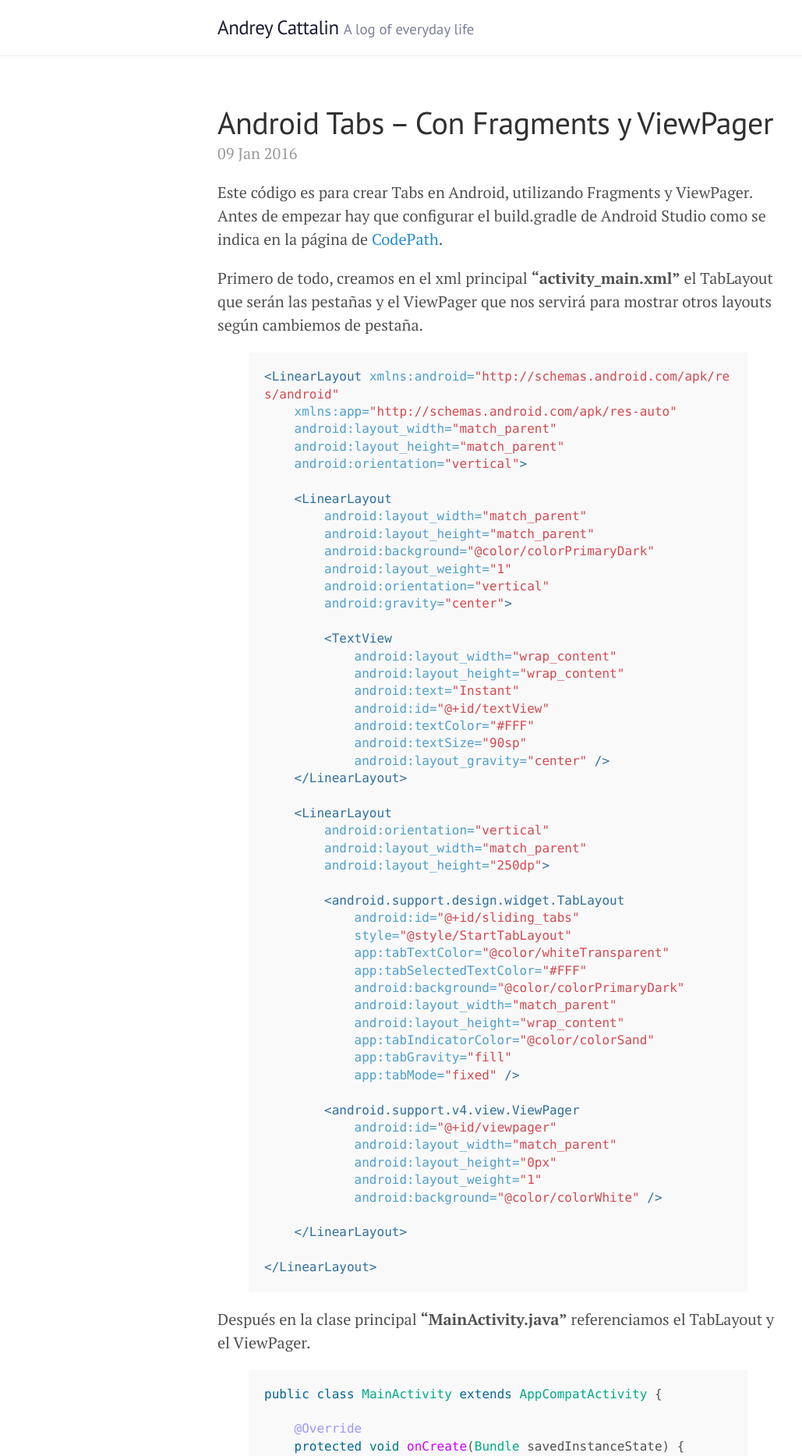
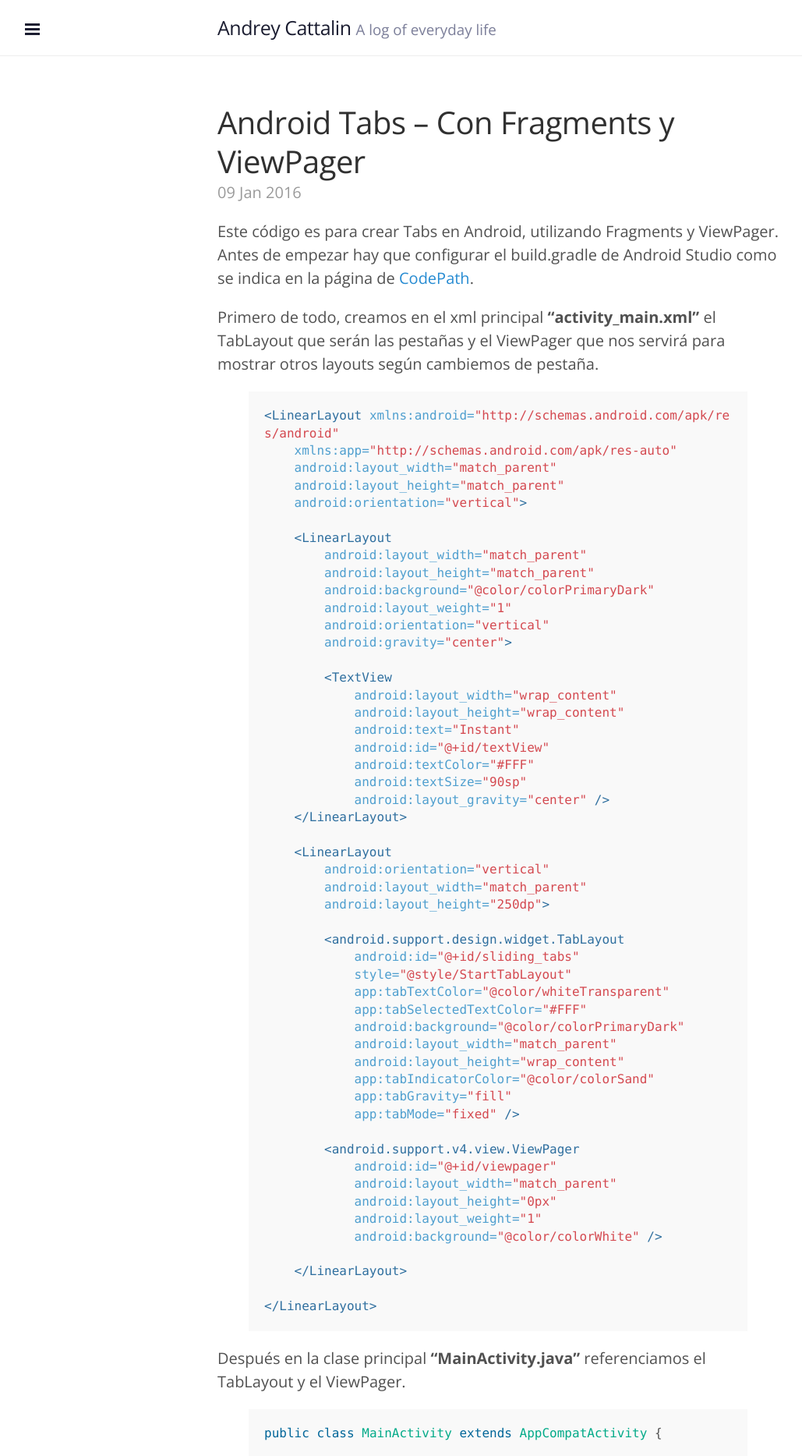
Before and after one commit to andreycattalin/andreycattalin.github.io, a Jekyll site: the page built from index.html, in a window 1280 px wide. Shown: the top 1867 px of the page at 78% size, without its empty margins (1-1030 px from the left). Built offline with Jekyll 4.4.1, drawn with Linux system fonts in a browser that asks for light colours; the list of posts is cut into pages by our own code.

Commit message:
Update lanyon.css

```diff
--- a/public/css/lanyon.css
+++ b/public/css/lanyon.css
@@ -17,6 +17,7 @@
 /*
  * Contents
  *
+ * Fonts
  * Global resets
  * Masthead
  * Sidebar
@@ -27,6 +28,11 @@
  * Themes
  */
 
+/*
+ * Fonts
+ *
+ */
+@import url(https://fonts.googleapis.com/css?family=Open+Sans:400,300,400italic,300italic,600,600italic,700,700italic);
 
 /*
  * Global resets
@@ -41,11 +47,11 @@ body {
 }
 
 html {
-  font-family: "PT Serif", Georgia, "Times New Roman", serif;
+  font-family: "Open Sans", "PT Serif", Georgia, "Times New Roman", serif;
 }
 
 h1, h2, h3, h4, h5, h6 {
-  font-family: "PT Sans", Helvetica, Arial, sans-serif;
+  font-family: "Open Sans", "PT Sans", Helvetica, Arial, sans-serif;
   font-weight: 400;
   color: #313131;
   letter-spacing: -.025rem;
@@ -213,7 +219,7 @@ a.sidebar-nav-item:focus {
   display: block;
   width: 2.2rem;
   padding: .5rem .65rem;
-  color: #fff;
+  color: #1A1C30;
   background-color: rgba(255, 255, 255, 0);
   border-radius: 4px;
   cursor: pointer;
```
